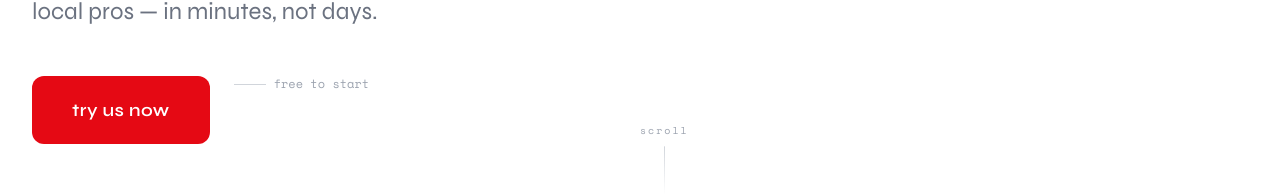
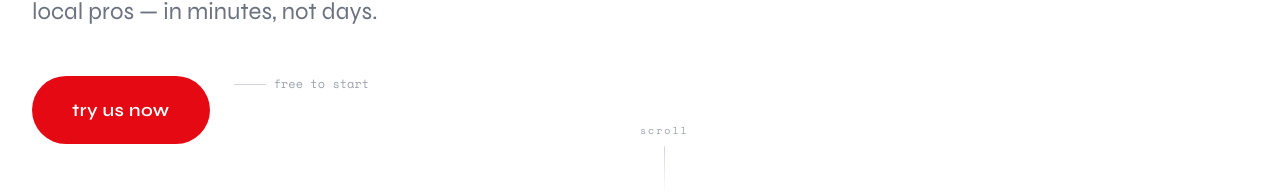
Before and after one commit to manpreetsethi92/titli-frontend, a React (Create React App) app: page / in a window 1280 px wide. Shown: the part 545-739 px from the top of the page. Built offline with nearby package versions, Linux system fonts and the light colour scheme.

Commit message:
Pill-shaped rounded-full buttons

```diff
--- a/src/pages/LandingPage.jsx
+++ b/src/pages/LandingPage.jsx
@@ -220,7 +220,7 @@ const LandingPage = () => {
             <div className="flex flex-col sm:flex-row items-start gap-6 animate-fade-up-delay-3">
               <button
                 onClick={handleGetStarted}
-                className="group relative px-10 py-5 bg-[#E50914] font-syne font-semibold text-lg tracking-wide text-white overflow-hidden transition-all duration-300 hover:pr-16 lowercase rounded-xl"
+                className="group relative px-10 py-5 bg-[#E50914] font-syne font-semibold text-lg tracking-wide text-white overflow-hidden transition-all duration-300 hover:pr-16 lowercase rounded-full"
               >
                 <span className="relative z-10">try us now</span>
                 <ArrowRight
@@ -422,7 +422,7 @@ const LandingPage = () => {
 
             <button
               onClick={handleGetStarted}
-              className="group inline-flex items-center gap-4 px-12 py-6 bg-[#E50914] font-syne font-semibold text-xl tracking-wide text-white hover:gap-6 transition-all duration-300 lowercase rounded-xl"
+              className="group inline-flex items-center gap-4 px-12 py-6 bg-[#E50914] font-syne font-semibold text-xl tracking-wide text-white hover:gap-6 transition-all duration-300 lowercase rounded-full"
             >
               get started
               <ArrowUpRight size={24} className="group-hover:translate-x-1 group-hover:-translate-y-1 transition-transform" />
```
